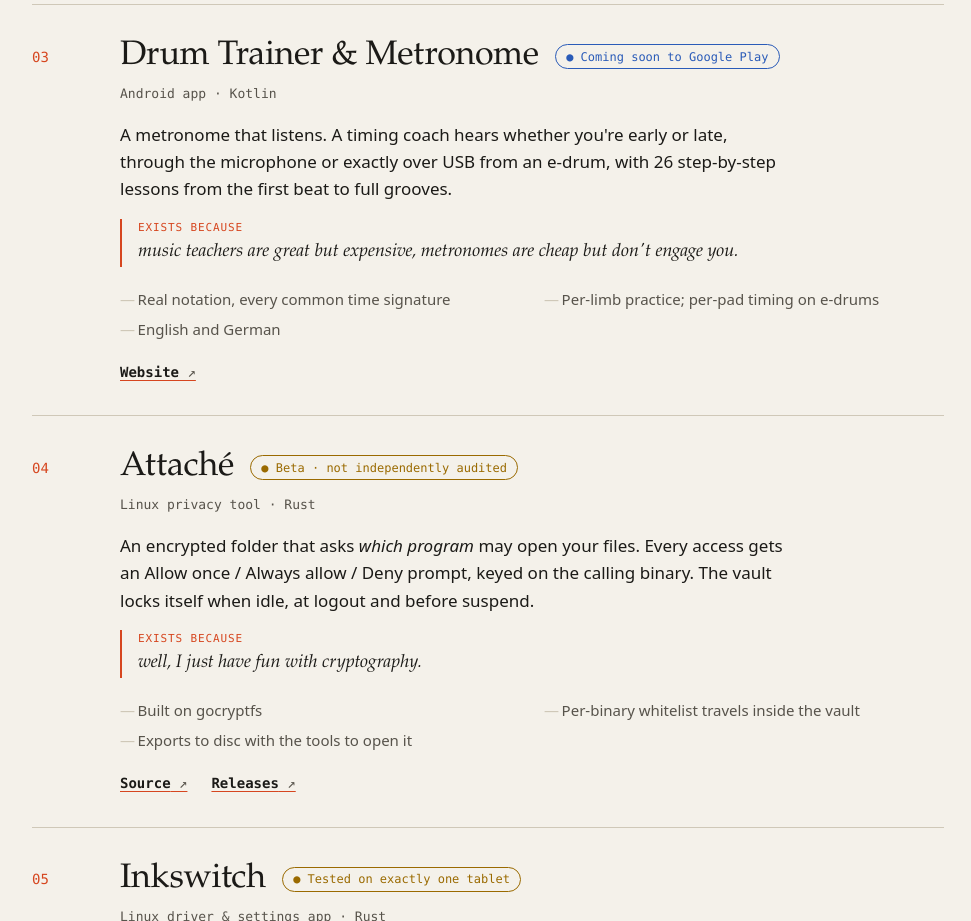
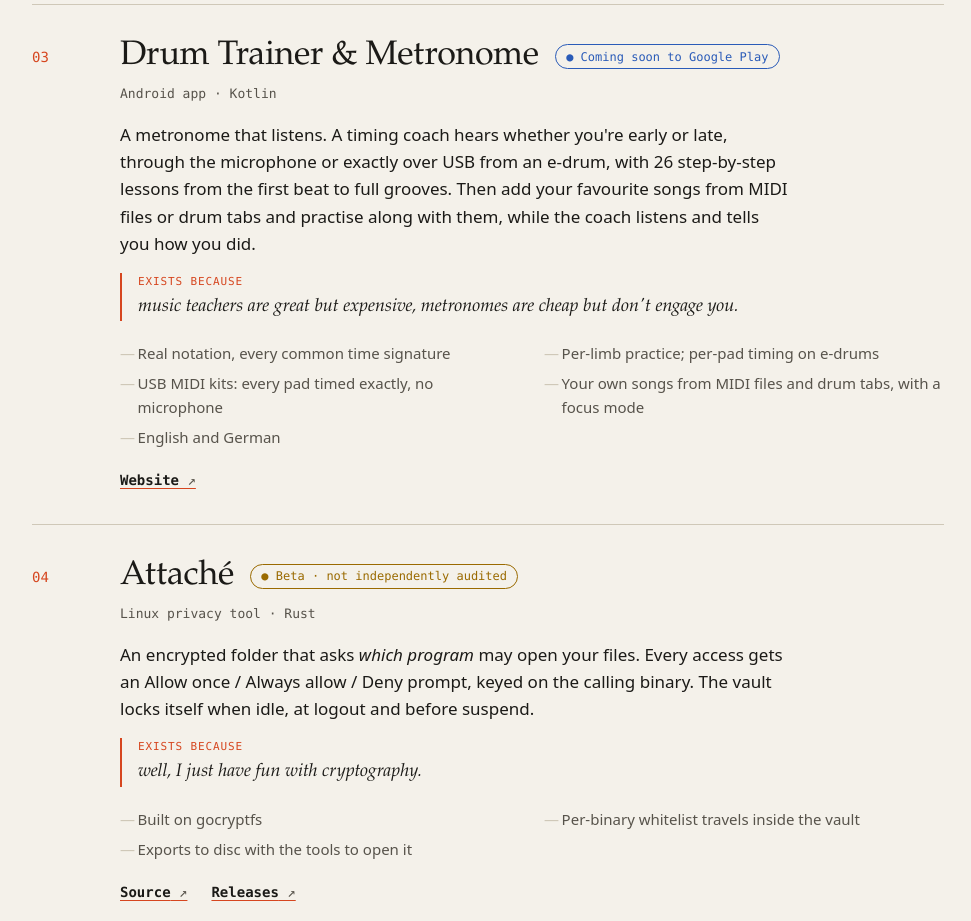
Before and after one commit to giobinda/binda.world, a plain HTML site: page index.html in a window 1280 px wide. Shown: the part 1920-2841 px from the top of the page, without its empty margins (152-1123 px from the left). Drawn offline with Linux system fonts and the light colour scheme.

Commit message:
Drum Trainer: MIDI kits and your own songs

```diff
--- a/index.html
+++ b/index.html
@@ -121,11 +121,14 @@
             <p class="kind">Android app · Kotlin</p>
             <p class="desc">A metronome that listens. A timing coach hears whether you're early or late,
               through the microphone or exactly over USB from an e-drum, with 26 step-by-step lessons
-              from the first beat to full grooves.</p>
+              from the first beat to full grooves. Then add your favourite songs from MIDI files or drum
+              tabs and practise along with them, while the coach listens and tells you how you did.</p>
             <p class="why"><span>Exists because</span> music teachers are great but expensive, metronomes are cheap but don't engage you.</p>
             <ul class="facts">
               <li>Real notation, every common time signature</li>
               <li>Per-limb practice; per-pad timing on e-drums</li>
+              <li>USB MIDI kits: every pad timed exactly, no microphone</li>
+              <li>Your own songs from MIDI files and drum tabs, with a focus mode</li>
               <li>English and German</li>
             </ul>
             <p class="links">
```
